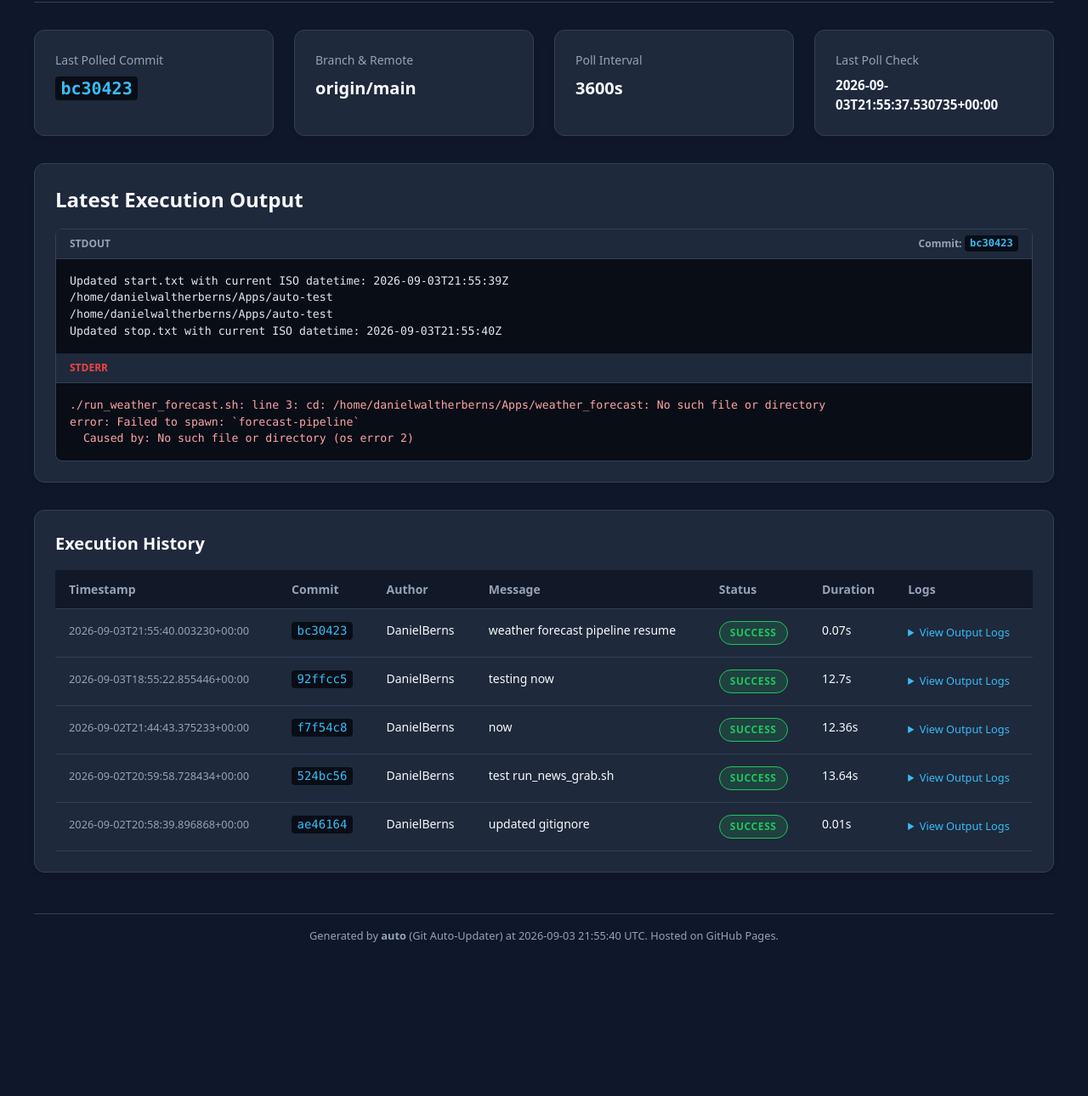
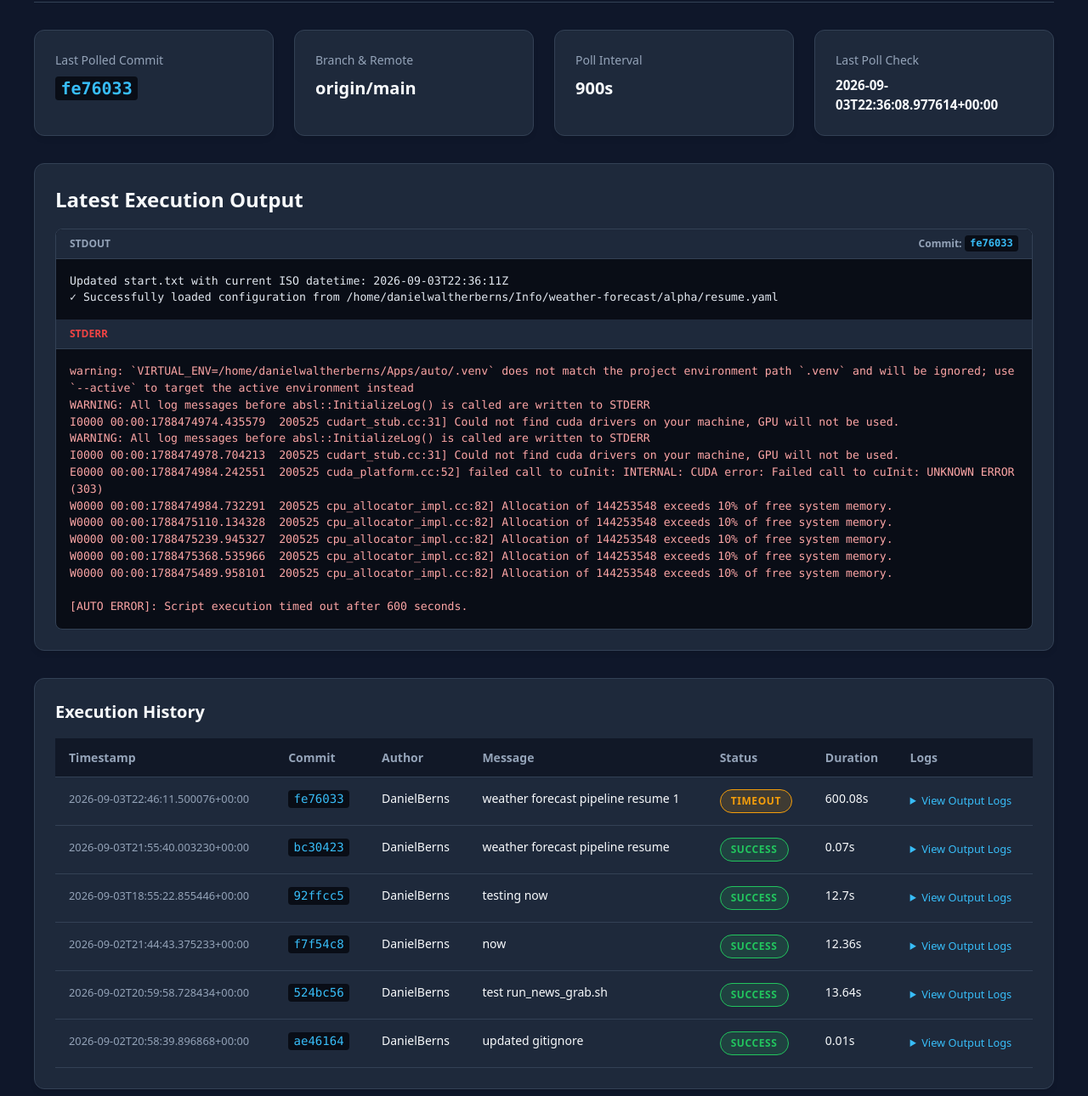
Before and after one commit to DanielBerns/auto-test, a plain HTML site: page index.html in a window 1280 px wide. Shown: the part 91-1381 px from the top of the page at 85% size. Before the commit the page ends 1234 px from the top, so only its background shows below. Drawn offline with Linux system fonts and the light colour scheme.

Commit message:
auto: publish status dashboard and artifacts [skip ci]

```diff
--- a/index.html
+++ b/index.html
@@ -238,13 +238,13 @@
             <h1>
                 Auto - Repository Status
             </h1>
-            <span class="badge badge-success">SUCCESS</span>
+            <span class="badge badge-warning">TIMED OUT</span>
         </header>
 
         <section class="grid">
             <div class="card">
                 <div class="card-label">Last Polled Commit</div>
-                <div class="card-value"><code>bc30423</code></div>
+                <div class="card-value"><code>fe76033</code></div>
             </div>
             <div class="card">
                 <div class="card-label">Branch & Remote</div>
@@ -252,11 +252,11 @@
             </div>
             <div class="card">
                 <div class="card-label">Poll Interval</div>
-                <div class="card-value">3600s</div>
+                <div class="card-value">900s</div>
             </div>
             <div class="card">
                 <div class="card-label">Last Poll Check</div>
-                <div class="card-value" style="font-size: 0.95rem;">2026-09-03T21:55:37.530735+00:00</div>
+                <div class="card-value" style="font-size: 0.95rem;">2026-09-03T22:36:08.977614+00:00</div>
             </div>
         </section>
 
@@ -266,17 +266,24 @@
                 <div class="log-container">
                     <div class="log-header">
                         <span>STDOUT</span>
-                        <span>Commit: <code>bc30423</code></span>
+                        <span>Commit: <code>fe76033</code></span>
                     </div>
-                    <pre class="log-code">Updated start.txt with current ISO datetime: 2026-09-03T21:55:39Z
-/home/danielwaltherberns/Apps/auto-test
-/home/danielwaltherberns/Apps/auto-test
-Updated stop.txt with current ISO datetime: 2026-09-03T21:55:40Z
+                    <pre class="log-code">Updated start.txt with current ISO datetime: 2026-09-03T22:36:11Z
+✓ Successfully loaded configuration from /home/danielwaltherberns/Info/weather-forecast/alpha/resume.yaml
 </pre>
-                    <div class="log-header err"><span>STDERR</span></div><pre class="log-code err">./run_weather_forecast.sh: line 3: cd: /home/danielwaltherberns/Apps/weather_forecast: No such file or directory
-error: Failed to spawn: `forecast-pipeline`
-  Caused by: No such file or directory (os error 2)
-</pre>
+                    <div class="log-header err"><span>STDERR</span></div><pre class="log-code err">warning: `VIRTUAL_ENV=/home/danielwaltherberns/Apps/auto/.venv` does not match the project environment path `.venv` and will be ignored; use `--active` to target the active environment instead
+WARNING: All log messages before absl::InitializeLog() is called are written to STDERR
+I0000 00:00:1788474974.435579  200525 cudart_stub.cc:31] Could not find cuda drivers on your machine, GPU will not be used.
+WARNING: All log messages before absl::InitializeLog() is called are written to STDERR
+I0000 00:00:1788474978.704213  200525 cudart_stub.cc:31] Could not find cuda drivers on your machine, GPU will not be used.
+E0000 00:00:1788474984.242551  200525 cuda_platform.cc:52] failed call to cuInit: INTERNAL: CUDA error: Failed call to cuInit: UNKNOWN ERROR (303)
+W0000 00:00:1788474984.732291  200525 cpu_allocator_impl.cc:82] Allocation of 144253548 exceeds 10% of free system memory.
+W0000 00:00:1788475110.134328  200525 cpu_allocator_impl.cc:82] Allocation of 144253548 exceeds 10% of free system memory.
+W0000 00:00:1788475239.945327  200525 cpu_allocator_impl.cc:82] Allocation of 144253548 exceeds 10% of free system memory.
+W0000 00:00:1788475368.535966  200525 cpu_allocator_impl.cc:82] Allocation of 144253548 exceeds 10% of free system memory.
+W0000 00:00:1788475489.958101  200525 cpu_allocator_impl.cc:82] Allocation of 144253548 exceeds 10% of free system memory.
+
+[AUTO ERROR]: Script execution timed out after 600 seconds.</pre>
                 </div>
             </section>
 
@@ -297,6 +304,36 @@ error: Failed to spawn: `forecast-pipeline`
                         </tr>
                     </thead>
                     <tbody>
+
+            <tr>
+                <td><span class="timestamp">2026-09-03T22:46:11.500076+00:00</span></td>
+                <td><code class="commit-sha">fe76033</code></td>
+                <td>DanielBerns</td>
+                <td class="msg-cell">weather forecast pipeline resume 1</td>
+                <td><span class="badge badge-warning">TIMEOUT</span></td>
+                <td>600.08s</td>
+                <td>
+                <details class="log-details">
+                    <summary>View Output Logs</summary>
+                    <div class="log-heading">STDOUT</div><pre class="log-stream">Updated start.txt with current ISO datetime: 2026-09-03T22:36:11Z
+✓ Successfully loaded configuration from /home/danielwaltherberns/Info/weather-forecast/alpha/resume.yaml
+</pre>
+                    <div class="log-heading err">STDERR</div><pre class="log-stream err">warning: `VIRTUAL_ENV=/home/danielwaltherberns/Apps/auto/.venv` does not match the project environment path `.venv` and will be ignored; use `--active` to target the active environment instead
+WARNING: All log messages before absl::InitializeLog() is called are written to STDERR
+I0000 00:00:1788474974.435579  200525 cudart_stub.cc:31] Could not find cuda drivers on your machine, GPU will not be used.
+WARNING: All log messages before absl::InitializeLog() is called are written to STDERR
+I0000 00:00:1788474978.704213  200525 cudart_stub.cc:31] Could not find cuda drivers on your machine, GPU will not be used.
+E0000 00:00:1788474984.242551  200525 cuda_platform.cc:52] failed call to cuInit: INTERNAL: CUDA error: Failed call to cuInit: UNKNOWN ERROR (303)
+W0000 00:00:1788474984.732291  200525 cpu_allocator_impl.cc:82] Allocation of 144253548 exceeds 10% of free system memory.
+W0000 00:00:1788475110.134328  200525 cpu_allocator_impl.cc:82] Allocation of 144253548 exceeds 10% of free system memory.
+W0000 00:00:1788475239.945327  200525 cpu_allocator_impl.cc:82] Allocation of 144253548 exceeds 10% of free system memory.
+W0000 00:00:1788475368.535966  200525 cpu_allocator_impl.cc:82] Allocation of 144253548 exceeds 10% of free system memory.
+W0000 00:00:1788475489.958101  200525 cpu_allocator_impl.cc:82] Allocation of 144253548 exceeds 10% of free system memory.
+
+[AUTO ERROR]: Script execution timed out after 600 seconds.</pre>
+                </details>
+                </td>
+            </tr>
 
             <tr>
                 <td><span class="timestamp">2026-09-03T21:55:40.003230+00:00</span></td>
@@ -644,7 +681,7 @@ Updated stop.txt with current ISO datetime: 2026-09-02T20:59:58Z
         </section>
 
         <footer>
-            Generated by <strong>auto</strong> (Git Auto-Updater) at 2026-09-03 21:55:40 UTC. Hosted on GitHub Pages.
+            Generated by <strong>auto</strong> (Git Auto-Updater) at 2026-09-03 22:46:11 UTC. Hosted on GitHub Pages.
         </footer>
     </div>
 </body>
```
Also changed, not shown: .auto_state.json, start.txt.
